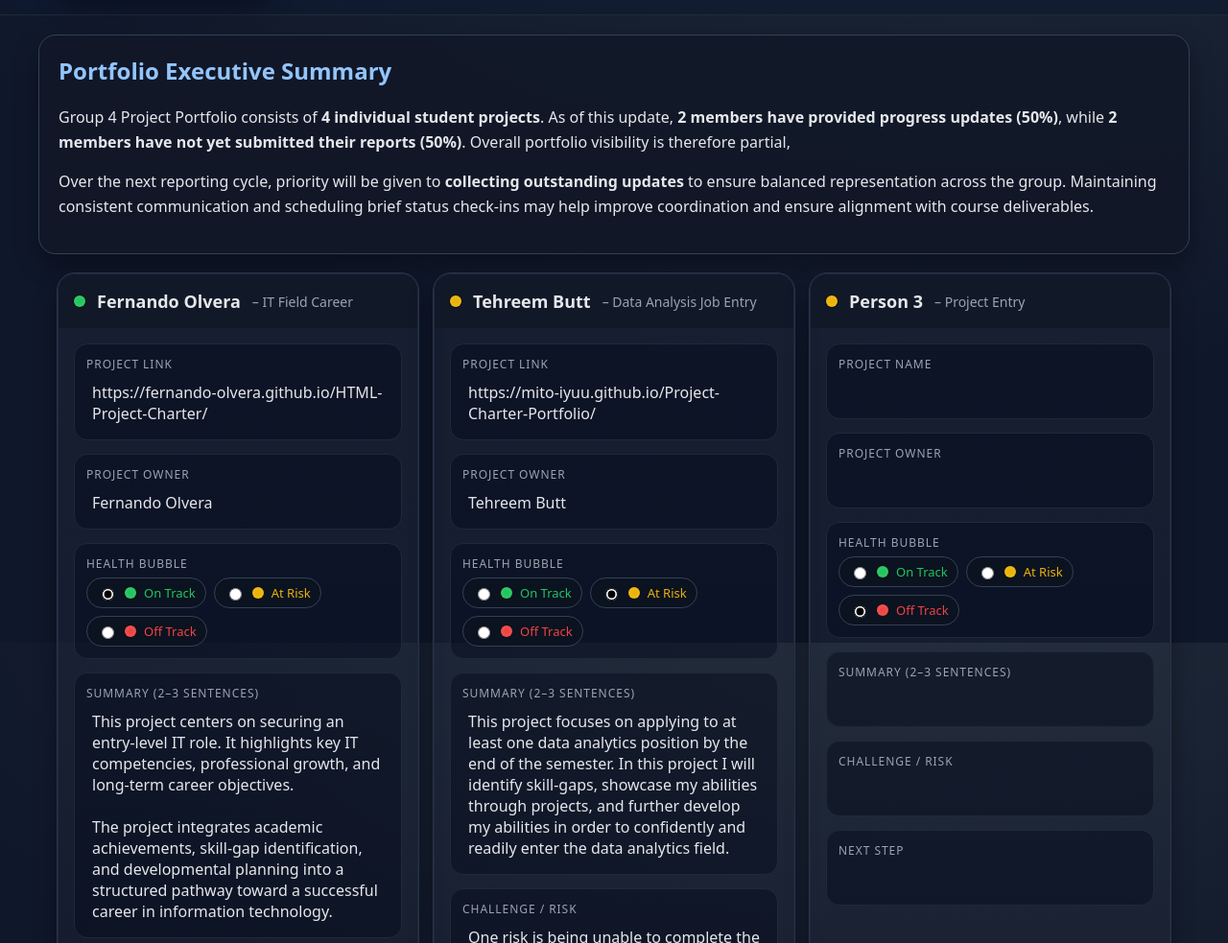
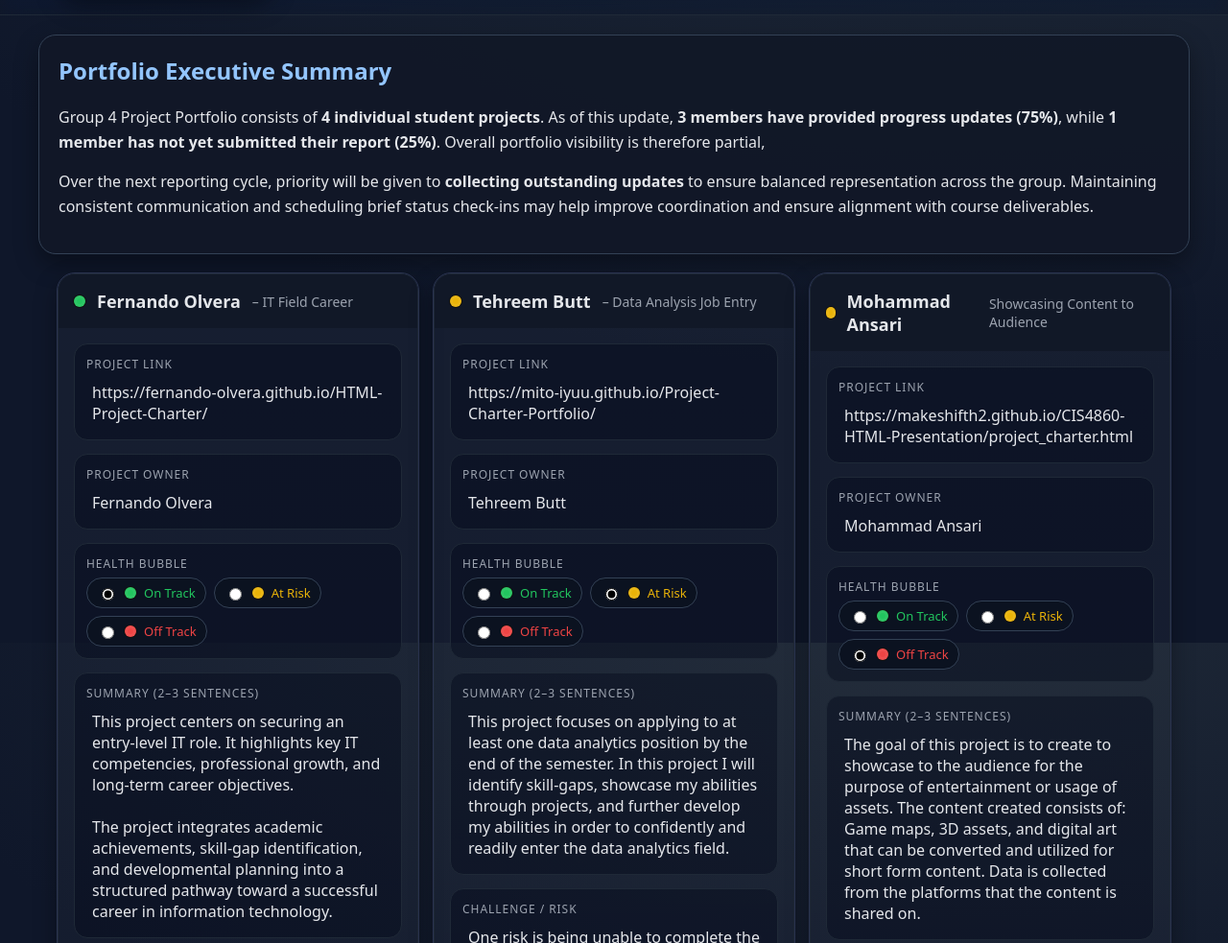
Before and after one commit to Fernando-Olvera/Class-Project-Charter-Portfolios, a plain HTML site: page index.html in a window 1280 px wide. Shown: the part 130-1113 px from the top of the page at 96% size. Drawn offline with Linux system fonts and the light colour scheme.

Commit message:
Add files via upload

```diff
--- a/index.html
+++ b/index.html
@@ -1,5 +1,5 @@
 <!DOCTYPE html>
-<!-- saved from url=(0117)file:///C:/Users/Fernando/Downloads/Class%20Project%20Portfolios%20%E2%80%93%20Group%204%20(executive%20updated).html -->
+<!-- saved from url=(0046)file:///C:/Users/Fernando/Documents/index.html -->
 <html lang="en"><head><meta http-equiv="Content-Type" content="text/html; charset=UTF-8">
 
   <meta name="viewport" content="width=device-width, initial-scale=1">
@@ -96,7 +96,7 @@
   <section class="executive-summary">
   <h2> Portfolio Executive Summary</h2>
   <p>Group 4 Project Portfolio consists of <b>4 individual student projects</b>. As of this update,
-    <b>2 members have provided progress updates (50%)</b>, while <b>2 members have not yet submitted their reports (50%)</b>.
+    <b>3 members have provided progress updates (75%)</b>, while <b>1 member has not yet submitted their report (25%)</b>.
     Overall portfolio visibility is therefore partial,</p>
 
   <p>
@@ -173,12 +173,12 @@
     <details class="card" data-status="risk" open="">
       <summary>
         <span class="status-dot y"></span>
-        <span class="person">Person 3</span>
-        <span class="proj">– Project Entry</span>
+        <span class="person">Mohammad Ansari</span>
+        <span class="proj">Showcasing Content to Audience</span>
       </summary>
       <div class="content">
-        <div class="row"><div class="label">Project Name</div><div class="field" contenteditable="true"></div></div>
-        <div class="row"><div class="label">Project Owner</div><div class="field" contenteditable="true"></div></div>
+        <div class="row"><div class="label">Project Link</div><div class="field" contenteditable="true">https://makeshifth2.github.io/CIS4860-HTML-Presentation/project_charter.html</div></div>
+        <div class="row"><div class="label">Project Owner</div><div class="field" contenteditable="true">Mohammad Ansari</div></div>
         <div class="row">
           <div class="label">Health Bubble</div>
           <div class="health">
@@ -187,17 +187,17 @@
             <label class="badge" style="color:var(--red)"><input type="radio" name="h3" checked="" value="off"> <span class="status-dot r"></span> Off Track</label>
           </div>
         </div>
-        <div class="row"><div class="label">Summary (2–3 sentences)</div><div class="field" contenteditable="true"></div></div>
-        <div class="row"><div class="label">Challenge / Risk</div><div class="field" contenteditable="true"></div></div>
-        <div class="row"><div class="label">Next Step</div><div class="field" contenteditable="true"></div></div>
+        <div class="row"><div class="label">Summary (2–3 sentences)</div><div class="field" contenteditable="true">The goal of this project is to create to showcase to the audience for the purpose of entertainment or usage of assets. The content created consists of: Game maps, 3D assets, and digital art that can be converted and utilized for short form content. Data is collected from the platforms that the content is shared on.</div></div>
+        <div class="row"><div class="label">Challenge / Risk</div><div class="field" contenteditable="true">Unexpected limitations, and limited freeware may impose challenges to the project which will require efficient workarounds.</div></div>
+        <div class="row"><div class="label">Next Step</div><div class="field" contenteditable="true">All necessary software for the project has been installed. The next step is creating the content, and preparing it for sharing</div></div>
       </div>
     </details>
 
     <!-- ==== PERSON 4 ==== -->
-    <details class="card" data-status="on" open="">
+    <details class="card" data-status="off" open="">
       <summary>
-        <span class="status-dot g"></span>
-        <span class="person">Person 4</span>
+        <span class="status-dot r"></span>
+        <span class="person">Luis Medina</span>
         <span class="proj">– Project Entry</span>
       </summary>
       <div class="content">
```
